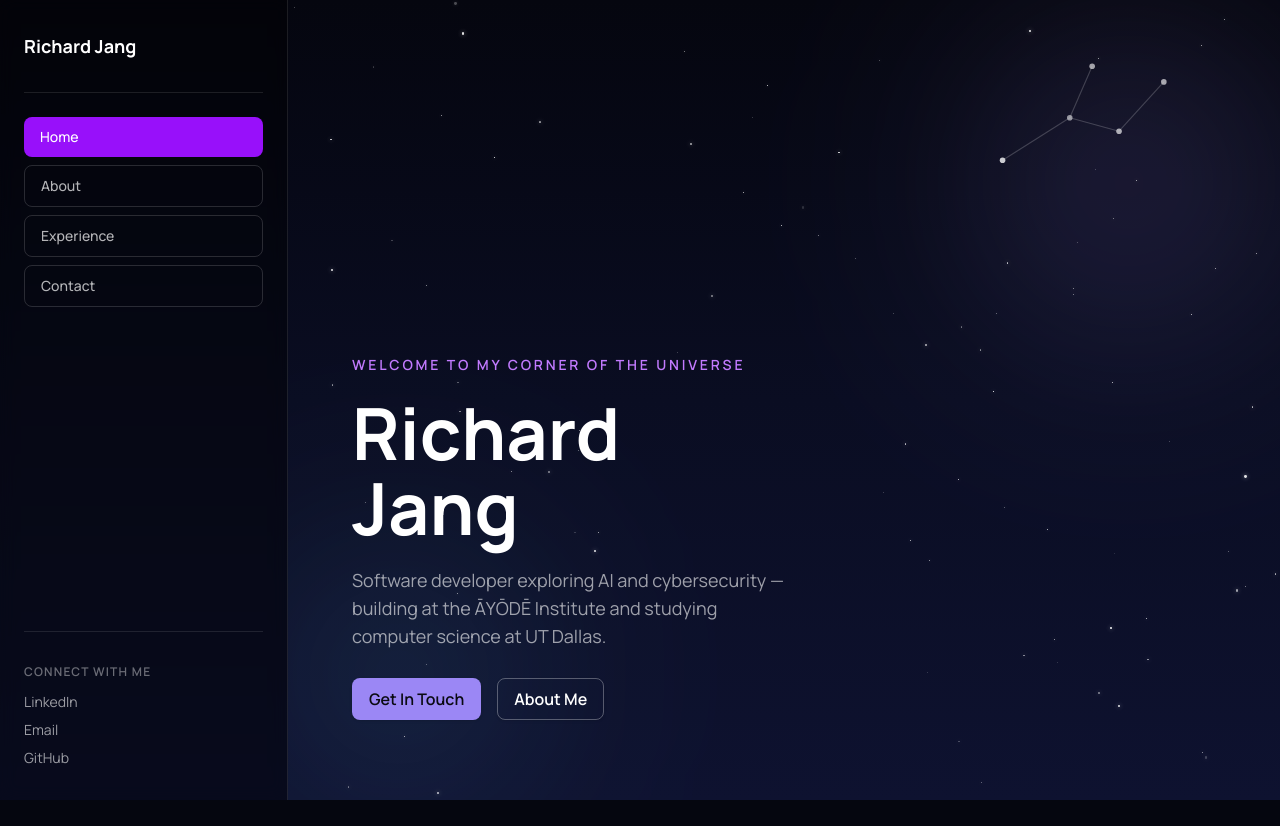
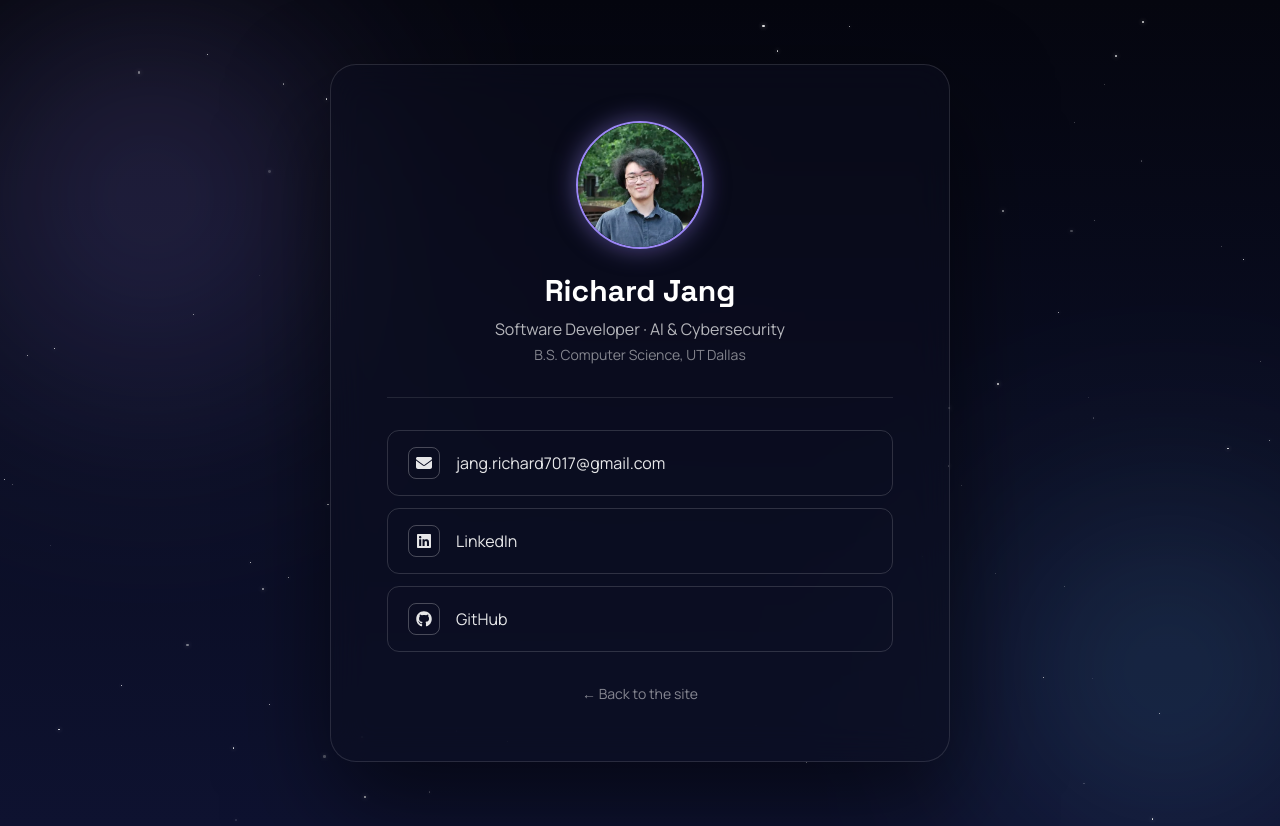
Before and after one commit to Richard-Jang/Richard-Jang.github.io, a React (Vite) app: page / in a window 1280 px wide. Before the commit the page ends 800 px from the top, so only its background shows below. Built offline with nearby package versions, Linux system fonts and the light colour scheme; a web font is replaced by a local one.

Commit message:
reroute for contact as index

```diff
--- a/src/App.tsx
+++ b/src/App.tsx
@@ -1,7 +1,7 @@
 import { createBrowserRouter, RouterProvider } from 'react-router-dom';
 import { RootRoute, ContactRoute } from './pages/Route';
 
-const router = createBrowserRouter([RootRoute, ContactRoute], {});
+const router = createBrowserRouter([ContactRoute, RootRoute], {});
 
 function App() {
   return (
--- a/src/pages/BusinessCard.tsx
+++ b/src/pages/BusinessCard.tsx
@@ -51,7 +51,7 @@ export function Component() {
       >
         <motion.img
           variants={fadeIn}
-          src="/avatar.png"
+          src="/profile.png"
           alt="Richard Jang"
           className="mx-auto h-[104px] w-[104px] rounded-full border-2 object-cover shadow-[0_0_24px_rgba(155,135,245,0.5)] md:h-32 md:w-32"
           style={{ borderColor: "var(--accent)" }}
@@ -86,7 +86,7 @@ export function Component() {
 
         <motion.button
           variants={fadeIn}
-          onClick={() => navigate("/")}
+          onClick={() => navigate("./home")}
           className="mt-8 text-sm text-white/50 transition-colors hover:text-white cursor-pointer"
         >
           ← Back to the site
--- a/src/pages/NotFound.tsx
+++ b/src/pages/NotFound.tsx
@@ -3,7 +3,6 @@ import { motion } from "framer-motion";
 export function Component() {
   return (
     <motion.div>
-      Hello World
     </motion.div>
   )
 }
--- a/src/pages/PageSkeleton.tsx
+++ b/src/pages/PageSkeleton.tsx
@@ -3,7 +3,6 @@ import { motion } from "framer-motion";
 export function PageSkeleton() {
   return (
     <motion.div>
-      Hello World
     </motion.div>
   )
 }
--- a/src/pages/Route.tsx
+++ b/src/pages/Route.tsx
@@ -2,7 +2,7 @@ import { type RouteObject } from "react-router-dom";
 import { PageSkeleton } from "./PageSkeleton";
 
 const Route: RouteObject[] = [
-    { index: true, lazy: () => import("./Home"), hydrateFallbackElement: <PageSkeleton /> },
+    { path: "home", lazy: () => import("./Home"), hydrateFallbackElement: <PageSkeleton /> },
     { path: "about", lazy: () => import("./AboutMe"), hydrateFallbackElement: <PageSkeleton /> },
     { path: "experience", lazy: () => import("./Experience"), hydrateFallbackElement: <PageSkeleton /> },
     { path: "*", lazy: () => import("./NotFound"), hydrateFallbackElement: <PageSkeleton /> },
@@ -18,7 +18,7 @@ export const RootRoute: RouteObject = {
 // Sidebar-free: the business card is a standalone floating card, not part of the sidebar layout.
 // It's also the site's Contact destination — there is no separate /contact page.
 export const ContactRoute: RouteObject = {
-    path: "contact",
+    index: true,
     lazy: () => import("./BusinessCard"),
     hydrateFallbackElement: <PageSkeleton />,
 };
--- a/src/util/components/Navbar.tsx
+++ b/src/util/components/Navbar.tsx
@@ -5,10 +5,10 @@ import { fadeIn, staggerContainer } from '../variants';
 import { ContactsComponent } from '../contact';
 
 const navItems = [
-  { to: '/', label: 'Home' },
+  { to: '/home', label: 'Home' },
   { to: '/about', label: 'About' },
   { to: '/experience', label: 'Experience' },
-  { to: '/contact', label: 'Contact' },
+  { to: '/', label: 'Contact' },
 ]
 
 export default function Navbar() {
```
Also changed, not shown: public/avatar.png (deleted), public/profile.png.
